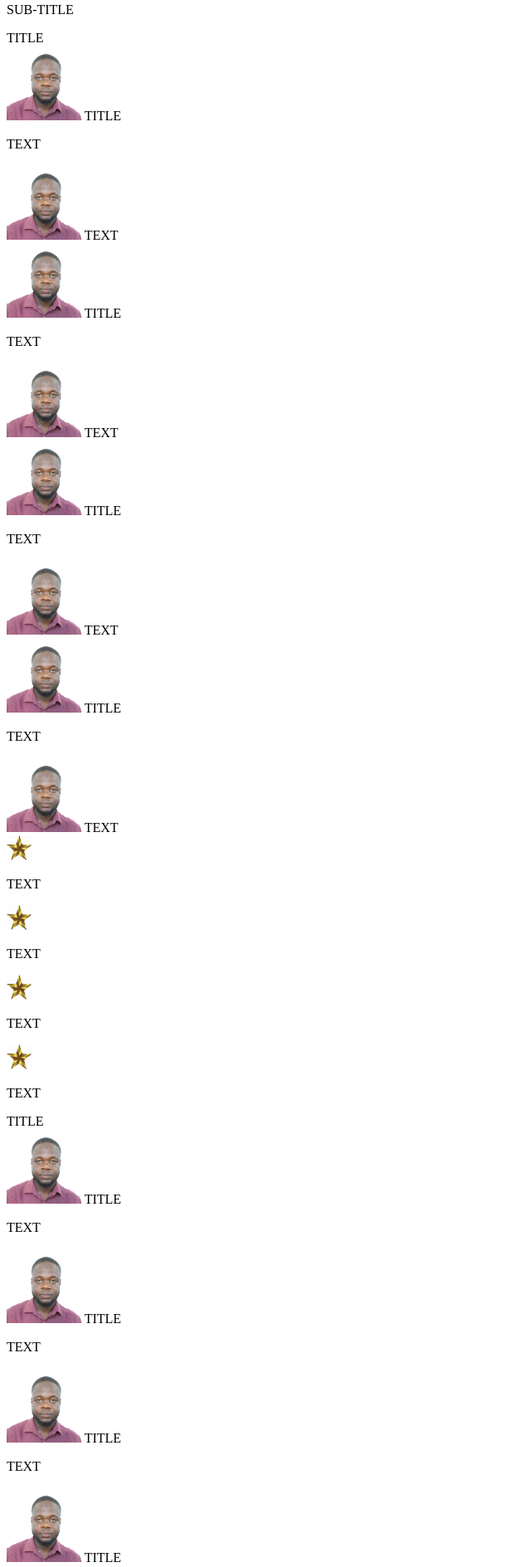
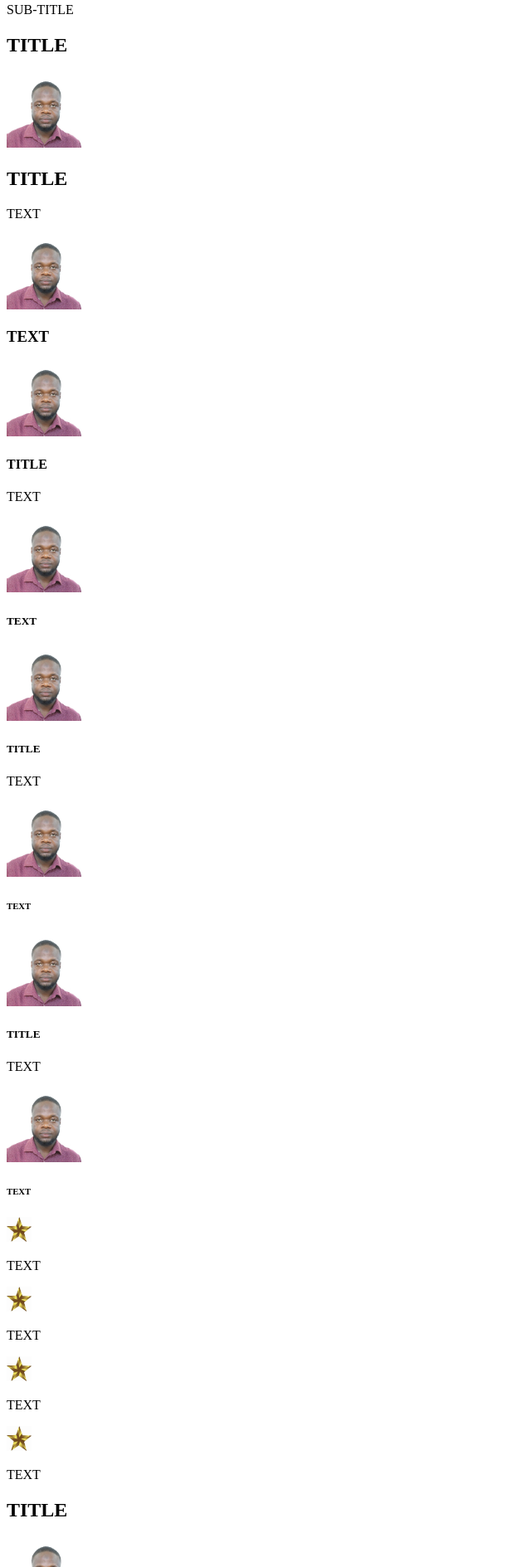
Before and after one commit to bawahhassan/alx_html_css, a plain HTML site: page html_advanced/index.html in a window 1280 px wide. Shown: the part 1198-3087 px from the top of the page at 83% size, without its empty margins (0-640 px from the left). Drawn offline with Linux system fonts and the light colour scheme.

Commit message:
html advance

```diff
--- a/html_advanced/index.html
+++ b/html_advanced/index.html
@@ -57,41 +57,41 @@
             </section>
         <!--video start-->
             <section>
-                <h7>TITLE</h7>
+                <h1>TITLE</h1>
                 <div>
                     <div>
                         <img src="hassan.jpg" alt="IMAGE" height="90" width="90">
-                        <h8>TITLE</h8>
+                        <h2>TITLE</h2>
                         <P>TEXT</P>
                         <div>
                             <img src="hassan.jpg" alt="IMAGE" height="90" width="90">
-                            <h9>TEXT</h9>
+                            <h3>TEXT</h3>
                         </div>
                     </div>
                     <div>
                         <img src="hassan.jpg" alt="IMAGE" height="90" width="90">
-                        <h10>TITLE</h10>
+                        <h4>TITLE</h4>
                         <P>TEXT</P>
                         <div>
                             <img src="hassan.jpg" alt="IMAGE" height="90" width="90">
-                            <h11>TEXT</h11>
+                            <h5>TEXT</h5>
                         </div>
                     </div>
                     <div>
                         <img src="hassan.jpg" alt="IMAGE" height="90" width="90">
-                        <h12>TITLE</h12>
+                        <h5>TITLE</h5>
                         <P>TEXT</P>
                         <div>
                             <img src="hassan.jpg" alt="IMAGE" height="90" width="90">
-                            <h13>TEXT</h13>
+                            <h6>TEXT</h6>
                         </div>
                     <div>
                         <img src="hassan.jpg" alt="IMAGE" height="90" width="90">
-                        <h14>TITLE</h14>
+                        <h5>TITLE</h5>
                         <P>TEXT</P>
                         <div>
                             <img src="hassan.jpg" alt="IMAGE" height="90" width="90">
-                            <h15>TEXT</h15>
+                            <h6>TEXT</h6>
                         </div>
                     </div>
                     <div>
@@ -117,25 +117,25 @@
         <!--Video ends...>
         <!-membership starts-->
             <section>
-                <h16>TITLE</h16>
+                <h1>TITLE</h1>
                 <div>
                     <img src="hassan.jpg" alt="IMAGE" height="90" width="90">
-                    <h17>TITLE</h17>
+                    <h1>TITLE</h1>
                     <P>TEXT</P>
                 </div>
                 <div>
                     <img src="hassan.jpg" alt="IMAGE" height="90" width="90">
-                    <h18>TITLE</h18>
+                    <h2>TITLE</h2>
                     <p>TEXT</p>
                 </div>
                 <div>
                     <img src="hassan.jpg" alt="IMAGE" height="90" width="90">
-                    <h19>TITLE</h19>
+                    <h3>TITLE</h3>
                     <p>TEXT</p>
                 </div>
                 <div>
                     <img src="hassan.jpg" alt="IMAGE" height="90" width="90">
-                    <h20>TITLE</h20>
+                    <h4>TITLE</h4>
                     <p>TEXT</p>
                 </div>
                 <button>button</button>
@@ -143,31 +143,40 @@
         <!--membership ends-->
         <!--FAQ starts-->
             <section>
+                <h1>TITLE</h1>
                 <div>
                     <div>
                         <div>
-                            <div></div>
+                            <h2>TITLE</h2>
+                            <p>TEXT</p>
                         </div>
                         <div>
+                            <h3>TITLE</h3>
+                            <p>TEXT</p>
                         </div>
                     </div>
                     <div>
-                        <div></div>
-                        <div></div>
+                        <div>
+                            <h2>TITLE</h2>
+                            <p>TEXT</p>
+                        </div>
+                        <div>
+                            <h3>TITLE</h3>
+                            <p>TEXT</p>
+                        </div>
                     </div>
                 </div>
             </section>
         <!--FAQ ends-->
-        </blockquote>
     </main>
         <!--footer start-->
     <div>
         <div>
             <img src="jane.png" alt="LOGO" height="60" width="90">
             <div>
-                <a href="jane.png"alt="IMAGE" height="60"></a>
-                <a href="jane.png"alt="IMAGE" height="60"></a>
-                <a href="jane.png"alt="IMAGE" height="60"></a>
+                <a href="jane.png"><img src="jane.png" alt="IMAGE" height="60" width="60"></a>
+                <a href="jane.png"><img src="jane.png" alt="IMAGE" height="60" width="60"></a>
+                <a href="jane.png"><img src="jane.png" alt="IMAGE" height="60" width="60"></a>
             </div>
             <p>TEXT</p>
         </div>
```
Lines whose indentation alone changed are shown as unchanged.
